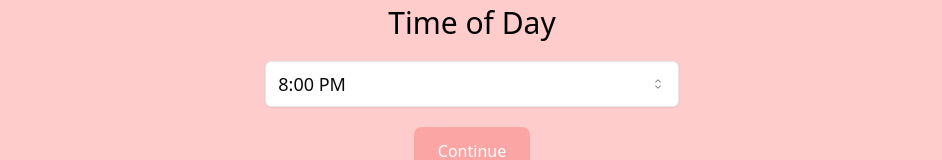
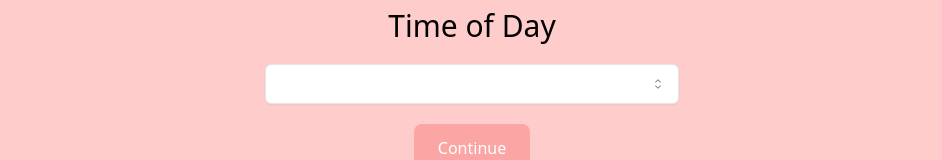
Before and after one commit to austinwright10/DateNightWeb, a Next.js app in the folder date-night/: page /onboarding/DateNightPage in a window 1280 px wide. Shown: the part 408-568 px from the top of the page, without its empty margins (168-1110 px from the left). Built offline with nearby package versions, Linux system fonts and the light colour scheme.

Commit message:
persisting state

```diff
--- a/date-night/src/app/components/DateNightSelection.tsx
+++ b/date-night/src/app/components/DateNightSelection.tsx
@@ -35,7 +35,13 @@ export default function DateNightSelection() {
   const handleTimeChange = (code: string) => {
     setSelectedTime(code)
   }
-
+  useEffect(() => {
+    const time = localStorage.getItem('time')
+    if (time) {
+      const parsedTime = JSON.parse(time)
+      setSelectedTime(parsedTime.state.time)
+    }
+  })
   const handleContinue = () => {
     router.push('/onboarding/TravelAndPricePage')
   }
@@ -69,8 +75,8 @@ export default function DateNightSelection() {
         <p className='text-3xl font-medium text-black mb-5 mt-10 text-center'>
           Time of Day
         </p>
-        <Select defaultValue={selectedTime} onValueChange={handleTimeChange}>
-          <SelectTrigger className='w-full bg-white h-15'>
+        <Select defaultValue={selectedTime}>
+          <SelectTrigger className='w-full bg-white h-10'>
             <SelectValue />
           </SelectTrigger>
           <SelectContent>
@@ -82,7 +88,10 @@ export default function DateNightSelection() {
                   value={time}
                   className='flex items-center justify-center'
                 >
-                  <div className='flex items-center justify-center w-full'>
+                  <div
+                    className='flex items-center justify-center w-full'
+                    onClick={() => handleTimeChange(time)}
+                  >
                     <span className='text-lg'>{time}</span>
                   </div>
                 </SelectItem>
--- a/date-night/src/app/stores/stores.ts
+++ b/date-night/src/app/stores/stores.ts
@@ -14,7 +14,7 @@ export const dayOfWeekStore = create(
 export const timeOfDayStore = create(
   persist(
     (set) => ({
-      time: '8:00 PM',
+      time: '',
       setTime: (newTime: string) => set({ time: newTime }),
     }),
     { name: 'time', storage: createJSONStorage(() => localStorage) }
--- a/date-night/src/components/ui/select.tsx
+++ b/date-night/src/components/ui/select.tsx
@@ -123,7 +123,7 @@ const SelectItem = React.forwardRef<
   <SelectPrimitive.Item
     ref={ref}
     className={cn(
-      'relative flex w-full cursor-default select-none items-center rounded-sm py-1.5 pl-2 pr-8 text-sm outline-none focus:bg-accent focus:text-accent-foreground data-[disabled]:pointer-events-none data-[disabled]:opacity-50',
+      'relative flex w-full cursor-pointer select-none items-center rounded-sm py-1.5 pl-2 pr-8 text-sm outline-none focus:bg-accent focus:text-accent-foreground data-[disabled]:pointer-events-none data-[disabled]:opacity-50',
       className
     )}
     {...props}
--- a/date-night/src/utils/times.ts
+++ b/date-night/src/utils/times.ts
@@ -35,7 +35,6 @@ export const timesOfDay = [
   '10:30 PM',
   '11:00 PM',
   '11:30 PM',
-  '12:00 AM',
 ]
 
 export interface TimeOfDay {
```
